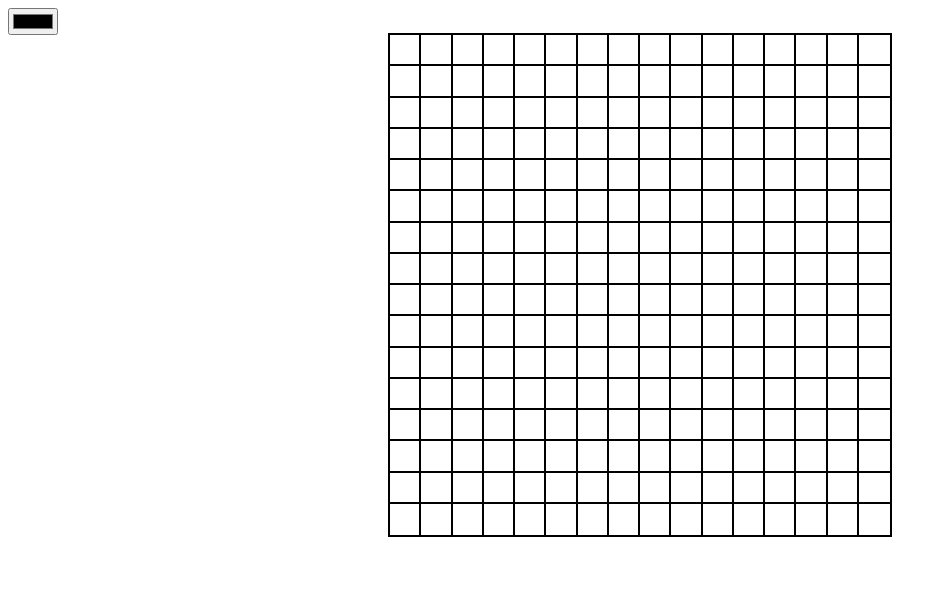
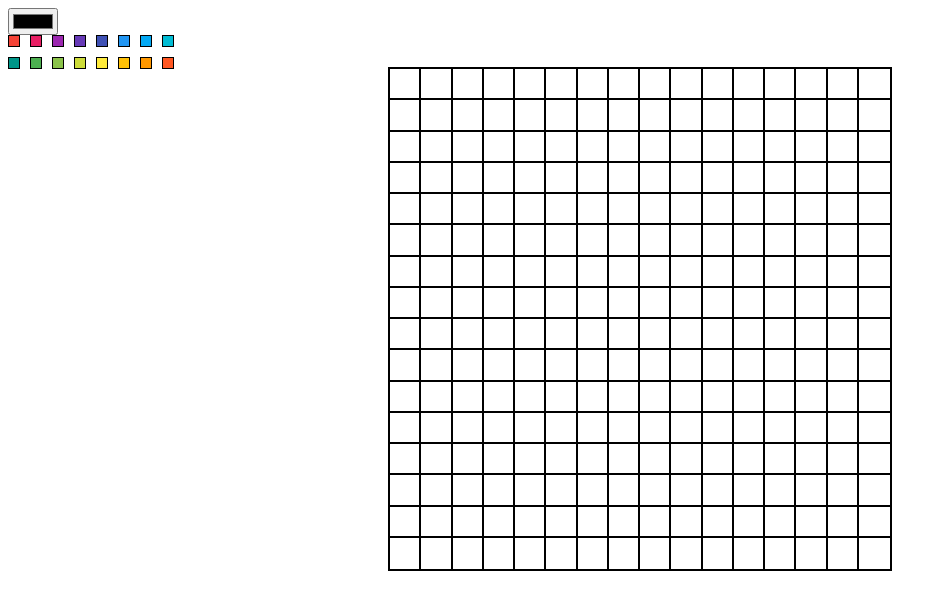
Before and after one commit to TheCodeGeneral/WebSketch, a plain HTML site: page index.html in a window 1280 px wide. Shown: the whole page, without its empty margins (0-947 px from the left). Drawn offline with Linux system fonts and the light colour scheme.

Commit message:
Added ability to change colors

```diff
--- a/index.html
+++ b/index.html
@@ -12,6 +12,24 @@
     <div id="content-wrapper">
         <div id="control-panel">
             <input id="color-picker" type="color">
+            <div id="color-palette">
+                <div class="color" id="color-one"></div>
+                <div class="color" id="color-two"></div>
+                <div class="color" id="color-three"></div>
+                <div class="color" id="color-four"></div>
+                <div class="color" id="color-five"></div>
+                <div class="color" id="color-six"></div>
+                <div class="color" id="color-seven"></div>
+                <div class="color" id="color-eight"></div>
+                <div class="color" id="color-nine"></div>
+                <div class="color" id="color-ten"></div>
+                <div class="color" id="color-eleven"></div>
+                <div class="color" id="color-twelve"></div>
+                <div class="color" id="color-thirteen"></div>
+                <div class="color" id="color-fourteen"></div>
+                <div class="color" id="color-fifteen"></div>
+                <div class="color" id="color-sixteen"></div>
+            </div>
         </div>
         <div id="grid-wrapper"></div>
     </div>
--- a/style.css
+++ b/style.css
@@ -21,3 +21,62 @@
     align-items: center;
     justify-content: center;
 }
+#color-palette {
+    display: flex;
+    gap: 10px;
+    flex-wrap: wrap;
+    width: 180px;
+}
+.color {
+    width: 10px;
+    height: 10px;
+    border: 1px solid black;
+}
+#color-one {
+    background-color: #f44336;
+}
+#color-two {
+    background-color: #e81e63;
+}
+#color-three {
+    background-color: #9c27b0;
+}
+#color-four {
+    background-color: #673ab7;
+}
+#color-five {
+    background-color: #3f51b5;
+}
+#color-six {
+    background-color: #2196f3;
+}
+#color-seven {
+    background-color: #03a9f4;
+}
+#color-eight {
+    background-color: #00bcd4;
+}
+#color-nine {
+    background-color: #009688;
+}
+#color-ten {
+    background-color: #4caf50;
+}
+#color-eleven {
+    background-color: #8bc34a;
+}
+#color-twelve {
+    background-color: #cddc39;
+}
+#color-thirteen {
+    background-color: #ffeb3b;
+}
+#color-fourteen {
+    background-color: #ffc107;
+}
+#color-fifteen {
+    background-color: #ff9800;
+}
+#color-sixteen {
+    background-color: #ff5722;
+}
```
